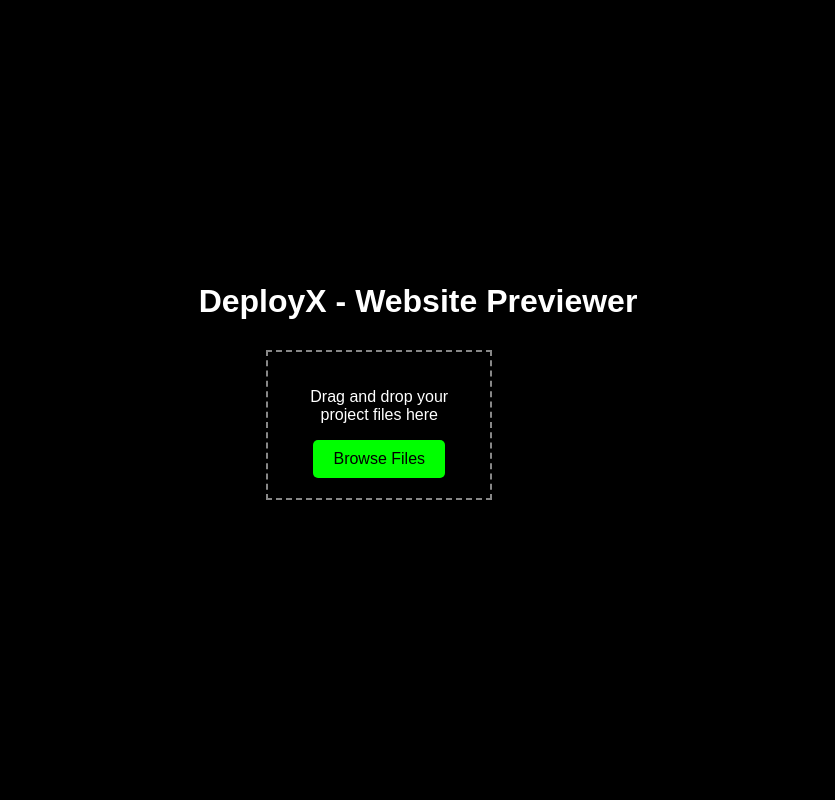
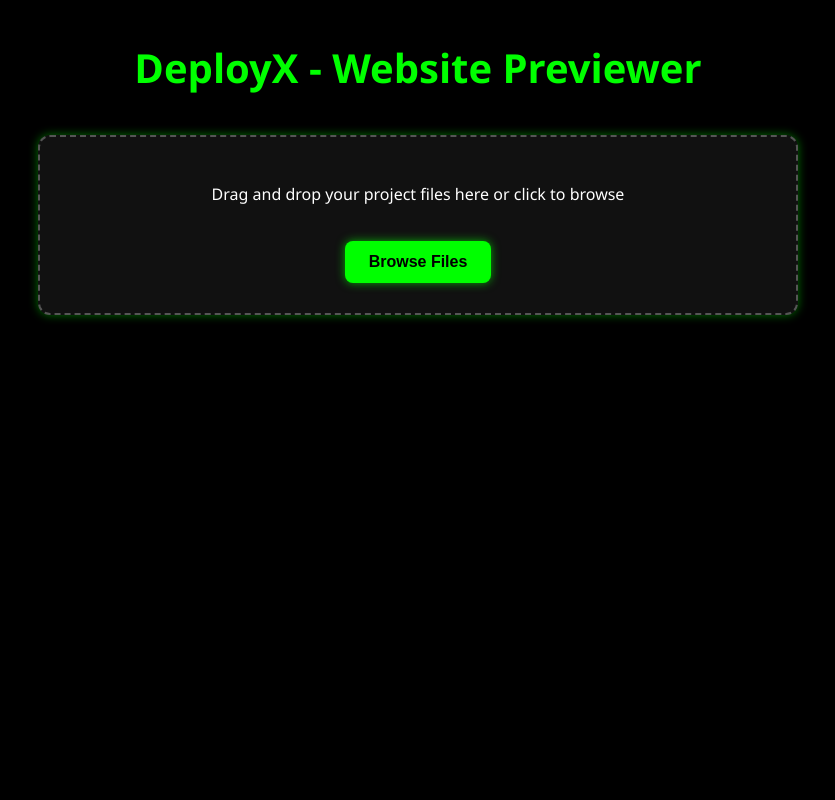
Before and after one commit to adityasasidhar/DeployX, a Flask app: page / in a window 1280 px wide. Shown: the whole page, without its empty margins (222-1057 px from the left). Run offline with Flask 3, Linux system fonts and the light colour scheme.

Commit message:
improved the UI on the page too (probably making harsh feel useless...i forgot, that he actually is)

```diff
--- a/app.py
+++ b/app.py
@@ -59,7 +59,6 @@
         try:
             port = 5001
             subprocess.Popen(['python', 'app.py'], cwd=project_path)
-            time.sleep(2)
             return jsonify({
                 'status': 'flask',
                 'url': f'http://localhost:{port}',
--- a/templates/index.html
+++ b/templates/index.html
@@ -3,57 +3,87 @@
 <head>
   <meta charset="UTF-8">
   <title>DeployX - Website Previewer</title>
+  <meta name="viewport" content="width=device-width, initial-scale=1.0">
   <style>
+    * {
+      box-sizing: border-box;
+    }
+
     body {
-            font-family: sans-serif;
-            background-color: black;
-            color: white;
+      font-family: 'Segoe UI', sans-serif;
+      background-color: #000;
+      color: #fff;
       margin: 0;
       padding: 0;
       display: flex;
       flex-direction: column;
       align-items: center;
-            justify-content: center;
+      justify-content: flex-start;
       min-height: 100vh;
       text-align: center;
-            transition: all 0.5s ease;
     }
 
     h1 {
-            margin-bottom: 30px;
+      margin: 40px 0 20px;
+      font-size: 2.5rem;
+      color: lime;
       animation: fadeIn 1s ease-in-out;
     }
 
+    .container {
+      width: 90%;
+      max-width: 800px;
+      padding: 20px;
+    }
+
     .upload-box {
-            border: 2px dashed #888;
-            padding: 20px;
+      border: 2px dashed #555;
+      padding: 30px;
+      border-radius: 12px;
+      background-color: #111;
+      cursor: pointer;
+      transition: all 0.3s ease;
+      box-shadow: 0 0 10px #00ff0070;
       margin-bottom: 20px;
-            width: 60%;
-            cursor: pointer;
-            transition: 0.3s;
     }
 
     .upload-box:hover {
       border-color: lime;
+      background-color: #181818;
+    }
+
+    input[type="file"] {
+      display: none;
     }
 
     input[type="text"] {
-            padding: 10px;
-            width: 60%;
-            border-radius: 5px;
+      width: 100%;
+      padding: 12px;
+      margin-top: 10px;
       border: none;
-            margin-bottom: 20px;
+      border-radius: 8px;
       font-size: 16px;
-            text-align: center;
+      background-color: #222;
+      color: white;
+      border: 1px solid #444;
+    }
+
+    input[type="text"]:focus {
+      outline: none;
+      border-color: lime;
     }
 
     button {
-            padding: 10px 20px;
+      padding: 12px 24px;
       background-color: lime;
+      color: black;
       border: none;
-            border-radius: 5px;
+      border-radius: 8px;
+      font-weight: bold;
       font-size: 16px;
       cursor: pointer;
+      margin-top: 20px;
+      box-shadow: 0 0 10px #00ff00a0;
       transition: 0.3s;
     }
 
@@ -66,15 +96,24 @@
       display: none;
     }
 
+    #file-list {
+      margin-top: 10px;
+      text-align: left;
+      max-height: 150px;
+      overflow-y: auto;
+      font-size: 14px;
+      color: #ccc;
+    }
+
     #iframe-container {
-            width: 25cm;
-            height: 35cm;
+      width: 100%;
+      max-width: 1000px;
+      height: 80vh;
       border: 2px solid white;
       display: none;
-            position: absolute;
-            top: 50%;
-            left: 50%;
-            transform: translate(-50%, -50%);
+      margin-top: 30px;
+      border-radius: 12px;
+      overflow: hidden;
       box-shadow: 0 0 20px lime;
       animation: fadeIn 1s ease-in-out;
     }
@@ -85,9 +124,37 @@
       border: none;
     }
 
+    .loader {
+      display: none;
+      margin-top: 20px;
+      border: 4px solid #444;
+      border-top: 4px solid lime;
+      border-radius: 50%;
+      width: 40px;
+      height: 40px;
+      animation: spin 1s linear infinite;
+    }
+
     @keyframes fadeIn {
       from { opacity: 0; transform: scale(0.95); }
       to { opacity: 1; transform: scale(1); }
+    }
+
+    @keyframes spin {
+      0% { transform: rotate(0deg); }
+      100% { transform: rotate(360deg); }
+    }
+
+    @media screen and (max-width: 768px) {
+      h1 {
+        font-size: 1.8rem;
+      }
+      .upload-box {
+        padding: 20px;
+      }
+      iframe {
+        height: 70vh;
+      }
     }
   </style>
 </head>
@@ -95,70 +162,83 @@
 
   <h1>DeployX - Website Previewer</h1>
 
+  <div class="container">
     <form id="upload-form">
       <div class="upload-box" id="drop-area">
-            <p>Drag and drop your project files here</p>
-            <input type="file" id="fileElem" name="files[]" multiple style="display:none">
+        <p>Drag and drop your project files here or click to browse</p>
+        <input type="file" id="fileElem" name="files[]" multiple>
         <button type="button" onclick="document.getElementById('fileElem').click();">Browse Files</button>
       </div>
 
+      <div id="file-list"></div>
+
       <div id="project-name-section">
-            <label>Project Folder Name:</label><br>
+        <label for="project-name-input">Project Folder Name:</label>
         <input type="text" name="folder_name" id="project-name-input" required>
       </div>
 
-        <br>
       <button type="submit" id="upload-button">Upload & Preview</button>
+      <div class="loader" id="loader"></div>
     </form>
+  </div>
 
   <div id="iframe-container">
-        <h3>Live Preview</h3>
     <iframe id="preview-frame"></iframe>
   </div>
 
   <script>
     const dropArea = document.getElementById('drop-area');
     const fileInput = document.getElementById('fileElem');
+    const fileList = document.getElementById('file-list');
     const form = document.getElementById('upload-form');
     const projectNameSection = document.getElementById('project-name-section');
     const projectNameInput = document.getElementById('project-name-input');
     const uploadButton = document.getElementById('upload-button');
     const iframeContainer = document.getElementById('iframe-container');
+    const loader = document.getElementById('loader');
 
     let filesToUpload = [];
     let filesUploaded = false;
 
-        // Drag and Drop Events
-        dropArea.addEventListener('dragover', (e) => {
+    // Utility to display selected file names
+    function updateFileList() {
+      fileList.innerHTML = '';
+      filesToUpload.forEach(file => {
+        const item = document.createElement('div');
+        item.textContent = '📄 ' + file.name;
+        fileList.appendChild(item);
+      });
+    }
+
+    // Drag & Drop
+    dropArea.addEventListener('dragover', e => {
       e.preventDefault();
-            dropArea.style.borderColor = 'green';
+      dropArea.style.borderColor = 'lime';
     });
 
-        dropArea.addEventListener('dragleave', (e) => {
+    dropArea.addEventListener('dragleave', e => {
       e.preventDefault();
-            dropArea.style.borderColor = '#888';
+      dropArea.style.borderColor = '#555';
     });
 
-        dropArea.addEventListener('drop', (e) => {
+    dropArea.addEventListener('drop', e => {
       e.preventDefault();
-            dropArea.style.borderColor = '#888';
+      dropArea.style.borderColor = '#555';
       filesToUpload.push(...e.dataTransfer.files);
-            alert(`${filesToUpload.length} file(s) added.`);
-
+      updateFileList();
       filesUploaded = true;
       projectNameSection.style.display = 'block';
     });
 
-        // File Browse
+    // File Picker
     fileInput.addEventListener('change', () => {
       filesToUpload.push(...fileInput.files);
-            alert(`${filesToUpload.length} file(s) added.`);
-
+      updateFileList();
       filesUploaded = true;
       projectNameSection.style.display = 'block';
     });
 
-        // Show Upload Button after Project Name Entered
+    // Enable upload button
     projectNameInput.addEventListener('input', () => {
       if (projectNameInput.value.trim() !== '' && filesUploaded) {
         uploadButton.style.display = 'inline-block';
@@ -167,14 +247,16 @@
       }
     });
 
-        // Submit Form
+    // Submit form
     form.addEventListener('submit', (e) => {
       e.preventDefault();
+      loader.style.display = 'block';
 
-            const formData = new FormData(form);
-            for (let file of filesToUpload) {
+      const formData = new FormData();
+      formData.append('folder_name', projectNameInput.value.trim());
+      filesToUpload.forEach(file => {
         formData.append('files[]', file);
-            }
+      });
 
       fetch('/upload', {
         method: 'POST',
@@ -182,19 +264,17 @@
       })
       .then(res => res.json())
       .then(data => {
+        loader.style.display = 'none';
         if (data.status === 'static' || data.status === 'flask') {
           document.getElementById('preview-frame').src = data.url;
-
-                    // Hide everything else
           form.style.display = 'none';
-
-                    // Show Preview
           iframeContainer.style.display = 'block';
         } else {
           alert('Error: ' + data.message);
         }
       })
       .catch(err => {
+        loader.style.display = 'none';
         alert('Upload failed: ' + err);
       });
     });
```
Lines whose indentation alone changed are shown as unchanged.
